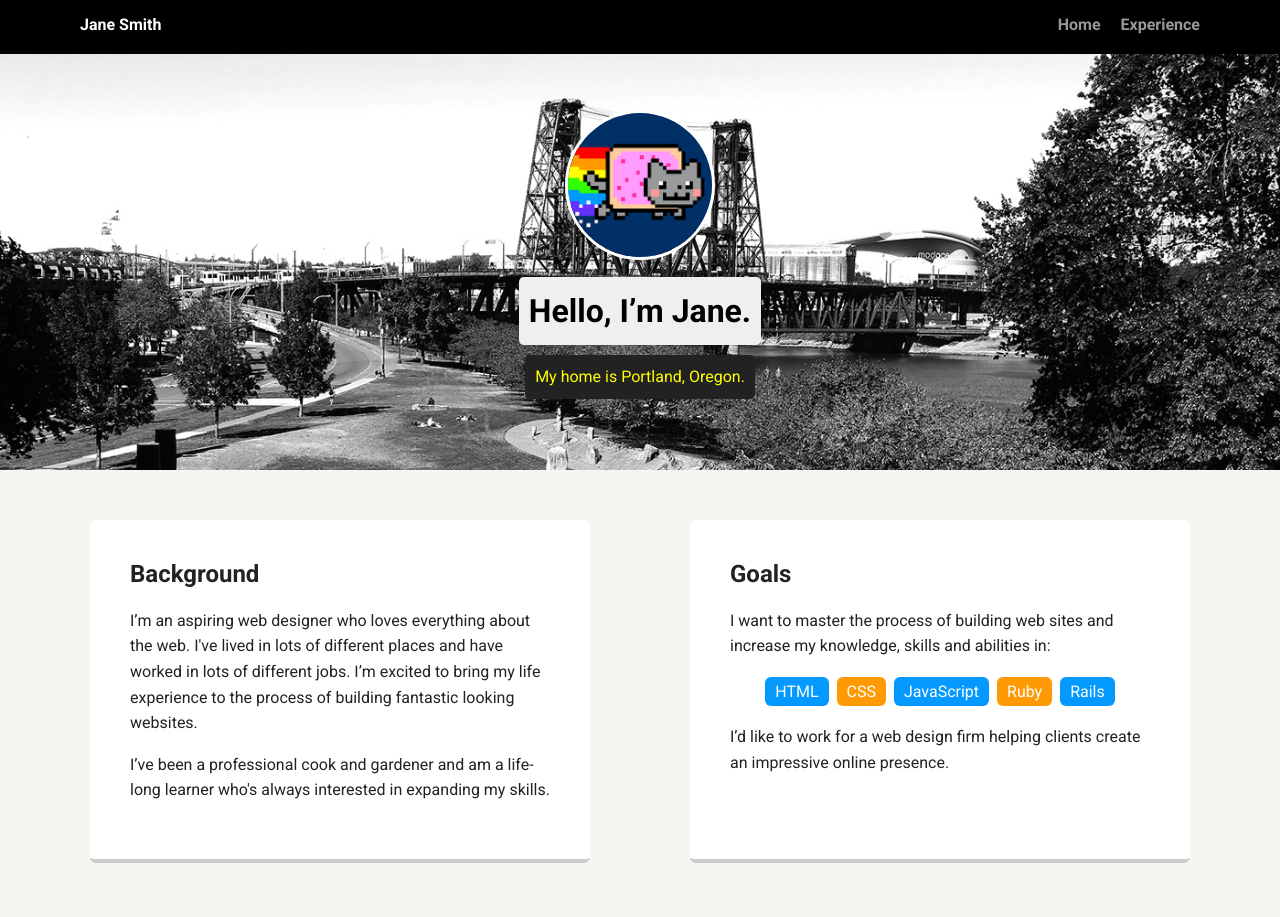
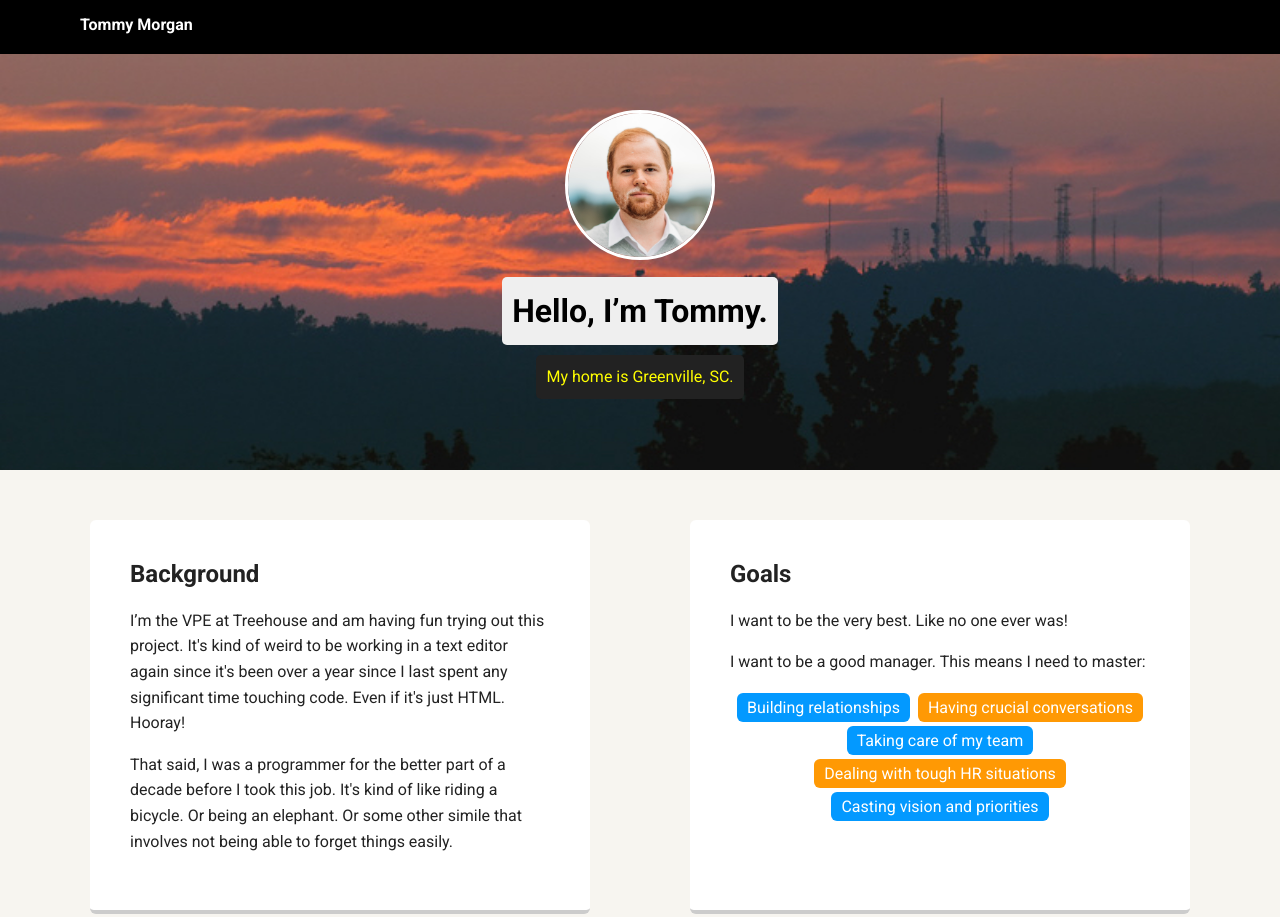
Before and after one commit to wellbredgrapefruit/fewd_profile_project, a plain HTML site: page index.html in a window 1280 px wide. Shown: the top 917 px of the page. Drawn offline with Linux system fonts and the light colour scheme; a web font is replaced by a local one.

Commit message:
Meeting expectations

```diff
--- a/index.html
+++ b/index.html
@@ -2,7 +2,7 @@
 <html lang="en">
 <head>
   <meta charset="utf-8">
-  <title>Jane Smith's Profile</title>
+  <title>Tommy Morgan's Profile</title>
   <meta name="viewport" content="width=device-width, initial-scale=1.0">
   <link rel="stylesheet" href="styles.css">
   <link href="https://fonts.googleapis.com/css?family=Muli%7CRoboto:400,300,500,700,900" rel="stylesheet"></head>
@@ -10,44 +10,42 @@
 
     <div class="main-nav">
         <ul class="nav">
-          <li class="name">Jane Smith</li>
-          <li><a href="#">Home</a></li>
-          <li><a href="#">Experience</a></li>
+          <li class="name">Tommy Morgan</li>
         </ul>
     </div>
 
     <header>
-      <img src="images/me.png" alt="Drawing of Jane Smith" class="profile-image">
-      <h1 class="tag name">Hello, I’m Jane.</h1>
-      <p class="tag location">My home is Portland, Oregon.</p>
+      <img src="images/me.jpg" alt="Picture of Tommy Morgan" class="profile-image">
+      <h1 class="tag name">Hello, I’m Tommy.</h1>
+      <p class="tag location">My home is Greenville, SC.</p>
     </header>
 
     <main class="flex">
       <div class="card">
         <h2>Background</h2>
-        <p>I’m an aspiring web designer who loves everything about the web. I've lived in lots of different places and have worked in lots of different jobs. I’m excited to bring my life experience to the process of building fantastic looking websites.</p>
-        <p>I’ve been a professional cook and gardener and am a life-long learner who's always interested in expanding my skills.</p>
+        <p>I’m the VPE at Treehouse and am having fun trying out this project. It's kind of weird to be working in a text editor again since it's been over a year since I last spent any significant time touching code. Even if it's just HTML. Hooray!</p>
+        <p>That said, I was a programmer for the better part of a decade before I took this job. It's kind of like riding a bicycle. Or being an elephant. Or some other simile that involves not being able to forget things easily.</p>
       </div>
 
       <div class="card">
         <h2>Goals</h2>
-        <p>I want to master the process of building web sites and increase my knowledge, skills and abilities in:</p>
+        <p>I want to be the very best. Like no one ever was!</p>
+	<p>I want to be a good manager. This means I need to master:</p>
         <ul class="skills">
-          <li>HTML</li>
-          <li>CSS</li>
-          <li>JavaScript</li>
-          <li>Ruby</li>
-          <li>Rails</li>
+          <li>Building relationships</li>
+          <li>Having crucial conversations</li>
+          <li>Taking care of my team</li>
+          <li>Dealing with tough HR situations</li>
+          <li>Casting vision and priorities</li>
         </ul>
-        <p>I’d like to work for a web design firm helping clients create an impressive online presence.</p>
       </div>
 
     </main>
     <footer>
       <ul>
-        <li><a href="#" class="social twitter">Twitter</a></li>
-        <li><a href="#" class="social linkedin">LinkedIn</a></li>
-        <li><a href="#" class="social github">Github</a></li>
+        <li><a href="http://twitter.com/wellbredgfruit" class="social twitter">Twitter</a></li>
+        <li><a href="https://www.linkedin.com/in/duwanis" class="social linkedin">LinkedIn</a></li>
+        <li><a href="https://github.com/wellbredgrapefruit" class="social github">Github</a></li>
       </ul>
       <p class="copyright">Copyright 2015, Jane Smith</p>
     </footer>
--- a/styles.css
+++ b/styles.css
@@ -57,7 +57,7 @@ a:hover {
 
 header {
   text-align: center;
-  background: url('images/portland.jpg') no-repeat top center ;
+  background: url('images/greenville.jpg') no-repeat top center ;
   background-size: cover;
   overflow: hidden;
   padding-top: 60px;
```
Also changed, not shown: images/greenville.jpg (added), images/me.jpg (added), images/me.png (deleted), images/portland.jpg (deleted).
